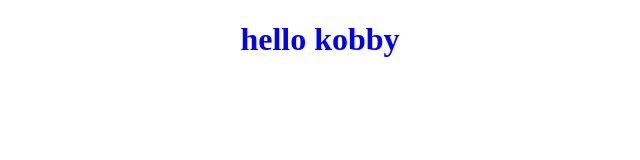
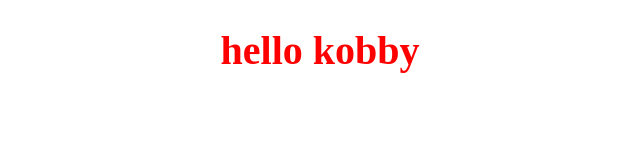
Before and after one commit to Kobipro/nescafe, a plain HTML site: page index.html in a window 1280 px wide. Shown: the whole page, without its empty margins (320-960 px from the left). Drawn offline with Linux system fonts and the light colour scheme.

Commit message:
changed the font color and size

```diff
--- a/index.html
+++ b/index.html
@@ -3,7 +3,7 @@
 <head>
 	<meta charset="utf-8">
 	<meta name="viewport" content="width=device-width, initial-scale=1">
-	<title></title>
+	<title>hello kobby</title>
 	<link rel="stylesheet" type="text/css" href="style.css">
 </head>
 <body>
--- a/style.css
+++ b/style.css
@@ -1,4 +1,5 @@
 h1{
-    color: blue;
+    color: red;
     text-align: center;
+    font-size: 40px;
 }
```
